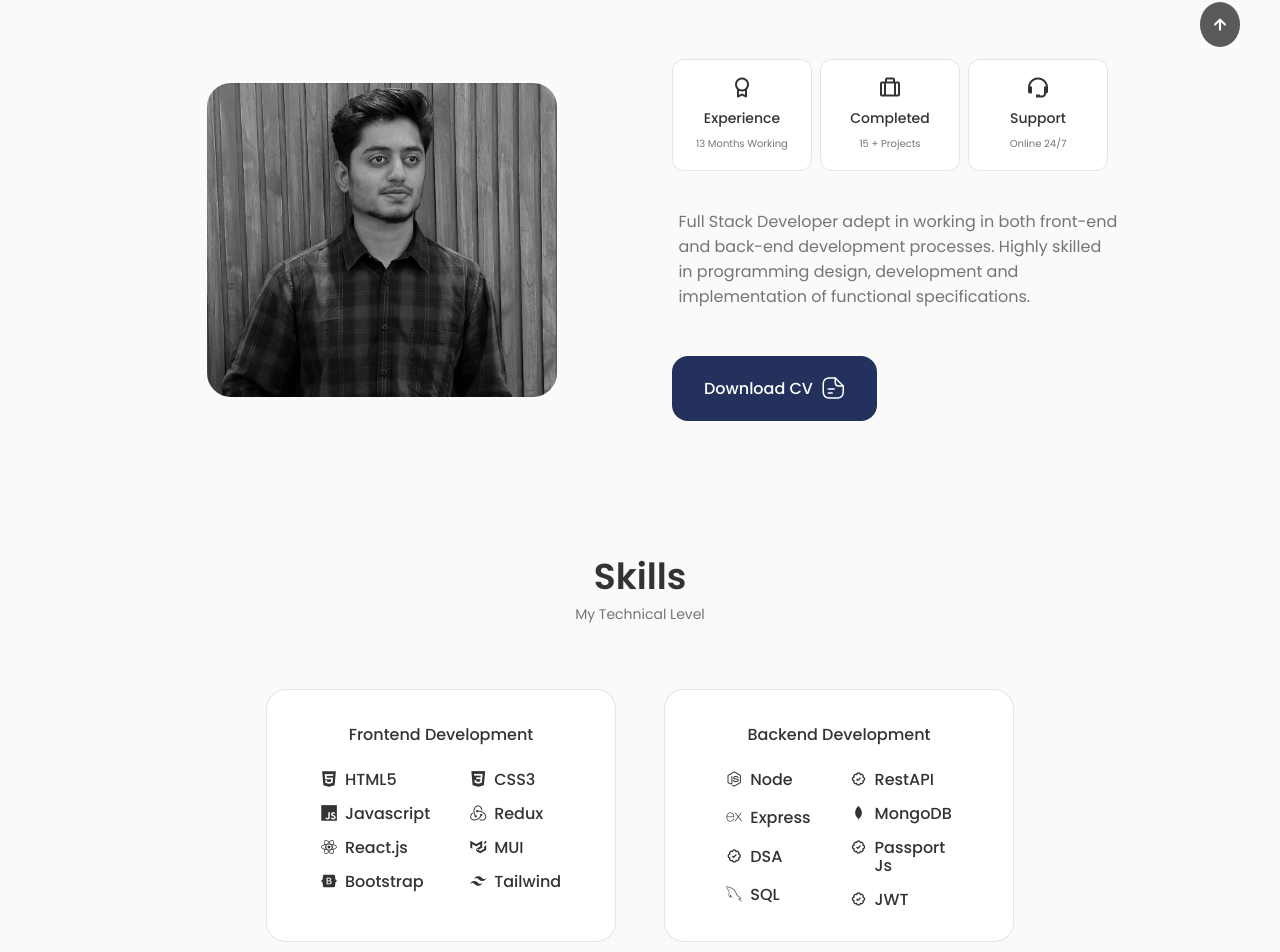
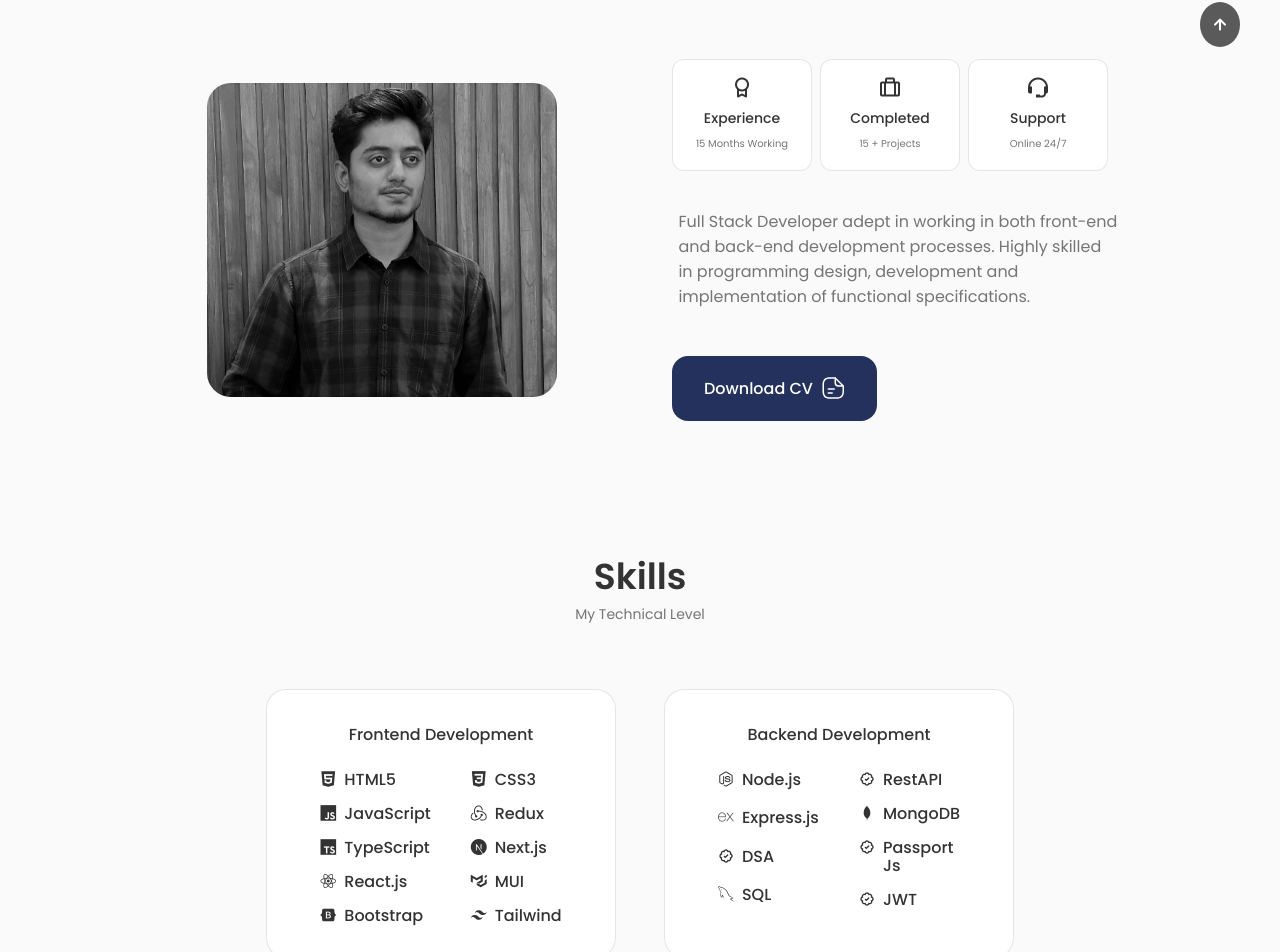
Before and after one commit to Sudhanv4/My-Portfolio-Website, a React (Create React App) app: page / in a window 1280 px wide. Shown: the part 913-1865 px from the top of the page. Built offline with nearby package versions, Linux system fonts and the light colour scheme.

Commit message:
Updated Skills

```diff
--- a/src/components/about/Info.jsx
+++ b/src/components/about/Info.jsx
@@ -6,7 +6,7 @@ const Info = () => {
 
   useEffect(() => {
     const calculateExperienceMonths = () => {
-      const joiningDate = new Date('2022-08-01');
+      const joiningDate = new Date('2022-06-27');
       const currentDate = new Date();
       const diffMonths = (currentDate.getFullYear() - joiningDate.getFullYear()) * 12 + (currentDate.getMonth() - joiningDate.getMonth());
       setExperienceMonths(diffMonths);
--- a/src/components/projects/allprojects.js
+++ b/src/components/projects/allprojects.js
@@ -22,7 +22,7 @@ const projects = [
         name1 : 'Shopping',
         name2 : 'Cart',
         modalTitle : 'Shopping Cart',
-        modalDescription : 'Developed shopping cart site using react.js',
+        modalDescription : 'Developed shopping cart site using React.js and Redux',
         link : 'https://shoppingcart-sudhanva.netlify.app/',
         className : 'project__link shoppingCart'
     },
--- a/src/components/skills/skillList.js
+++ b/src/components/skills/skillList.js
@@ -5,8 +5,12 @@ const frontend1 = [
     },
 
     {
-        name : 'Javascript',
+        name : 'JavaScript',
         icon : 'skillIcon devicon-javascript-plain'
+    },
+    {
+        name : 'TypeScript',
+        icon : 'skillIcon devicon-typescript-plain'
     },
     {
         name : 'React.js',
@@ -27,6 +31,10 @@ const frontend2 = [
         icon : 'skillIcon devicon-redux-original'
     },
     {
+        name : 'Next.js',
+        icon : 'skillIcon devicon-nextjs-original'
+    },
+    {
         name : 'MUI',
         icon : 'skillIcon devicon-materialui-plain'
     },
@@ -40,11 +48,11 @@ const frontend2 = [
 
 const backend1 = [
     {
-        name : 'Node',
+        name : 'Node.js',
         icon : 'skillIcon devicon-nodejs-plain'
     },
     {
-        name : 'Express',
+        name : 'Express.js',
         icon : 'skillIcon devicon-express-original'
     },
     {
```
